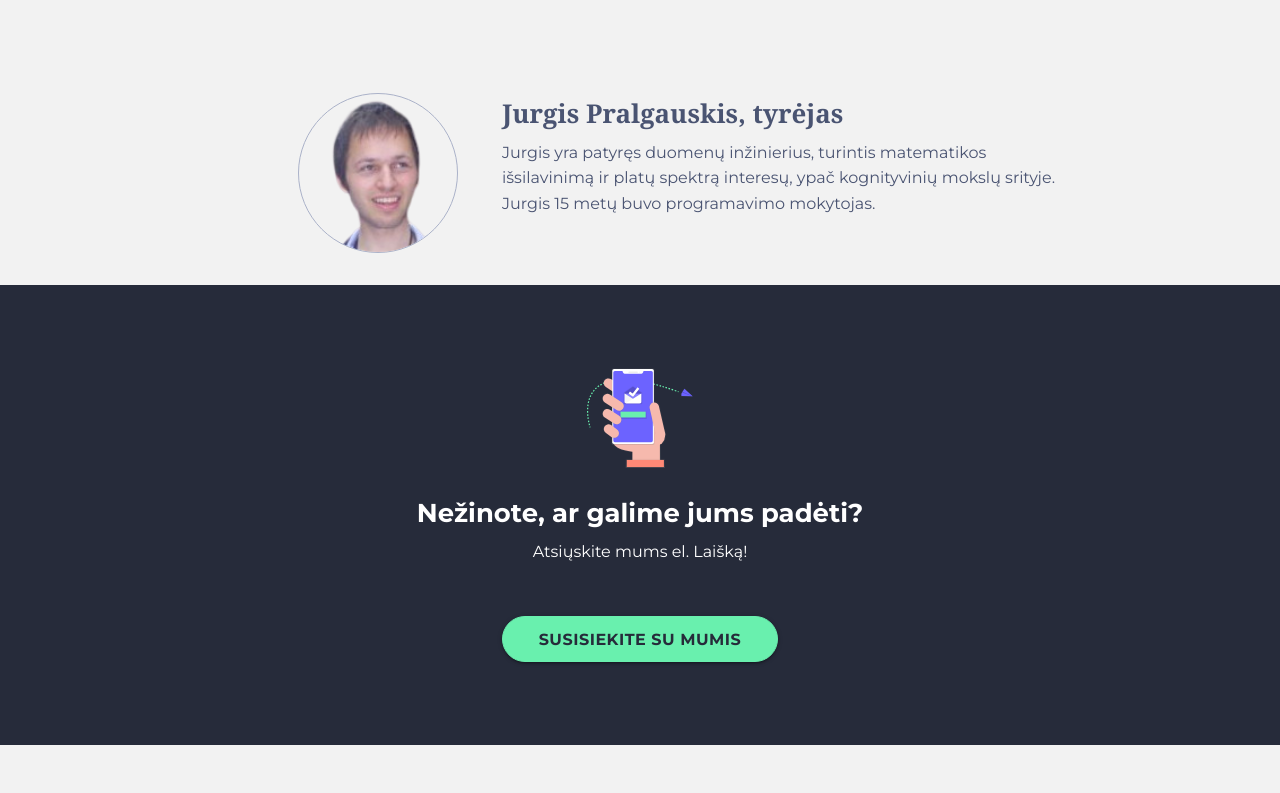
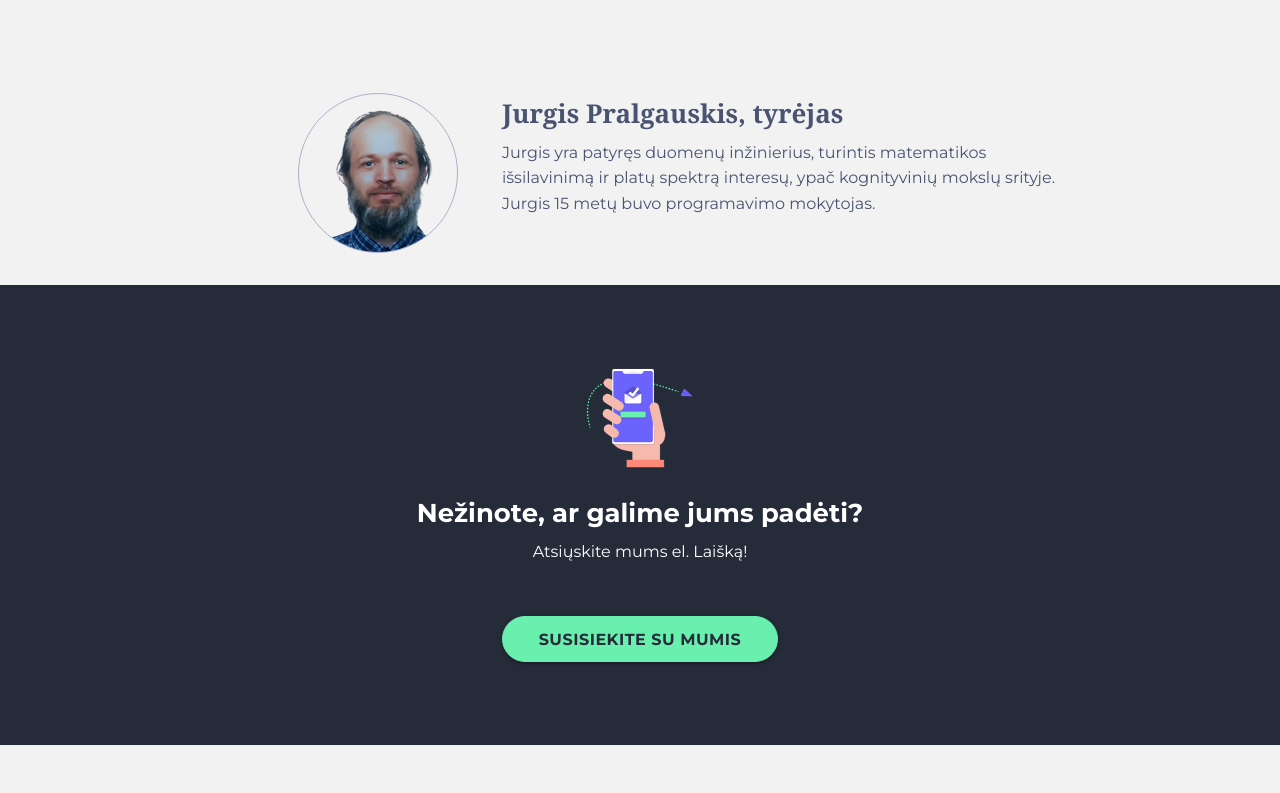
Before and after one commit to wittykiosk/tdi_webpage_aai-labs_lt, a plain HTML site: page index.html in a window 1280 px wide. Shown: the part 7190-7983 px from the top of the page. Drawn offline with Linux system fonts and the light colour scheme; a web font is replaced by a local one.

```diff
--- /dev/null
+++ b/img/us/2021-gustas-gediminas-bio.txt
@@ -0,0 +1 @@
+Gustas is a junior software engineer. Through the years he has won numerous awards from various physics and mathematics Olympiads. Gustas has an interest in a wide variety of topics: from physics simulations to neural networks to computer graphics and constant desire to grow.
--- a/index.html
+++ b/index.html
@@ -359,7 +359,7 @@
         <div class="row  team-member">
             <div class="col s4 face-box">
                 <p>
-                    <img src="img/us/jurgis-removebg-preview.png"/>
+                    <img src="img/us/Jurgis_pasine-removebg-preview.png"/>
                 </p>
             </div>
             <div class="col s8 member-intro">
```
Also changed, not shown: img/us/Jurgis_pasine-removebg-preview.png (added), img/us/gustas-gediminas-300x300-removebg-preview.png (added), img/us/gustas-gediminas-300x300.jpg (added), img/us/gustas-gediminas-removebg-preview.png (added), img/us/gustas-gediminas.jpg (added), img/us/new/Jurgis_pasine.jpg (added).
